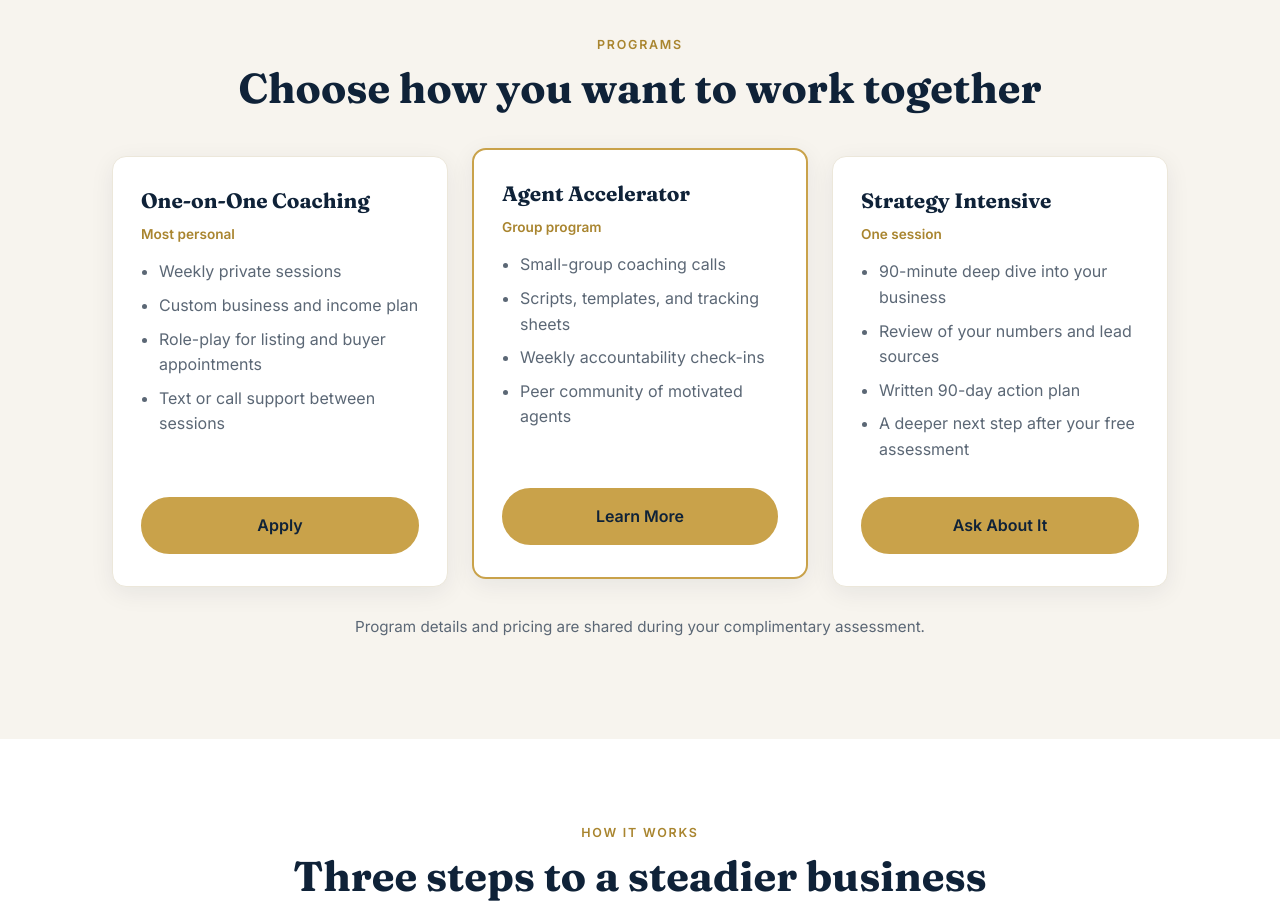
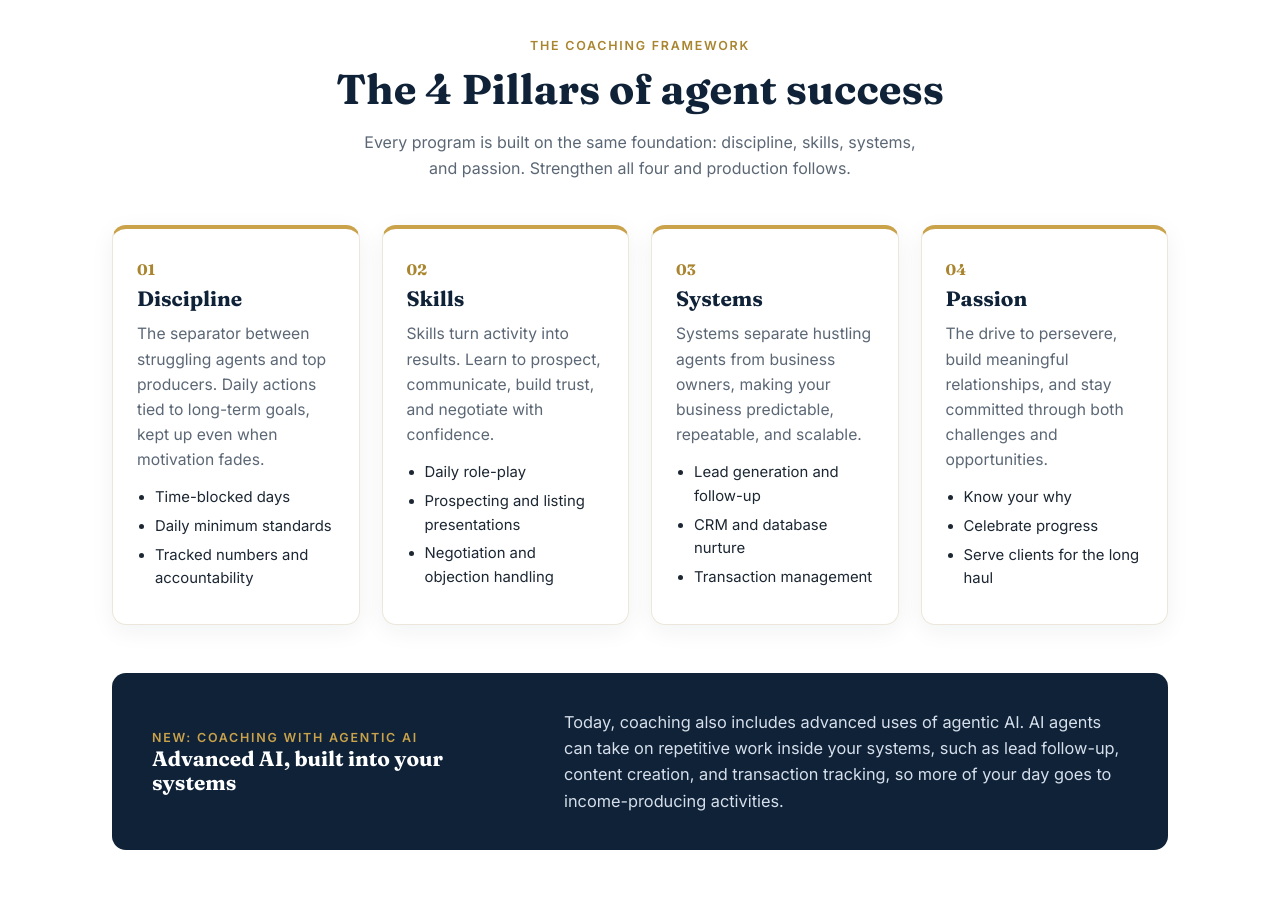
Before and after one commit to hynriai-developer/scottbarrettinspires, a plain HTML site: page index.html in a window 1280 px wide. Shown: the part 1380-2284 px from the top of the page. Drawn offline with Linux system fonts and the light colour scheme.

Commit message:
Add 4 Pillars section and agentic AI coaching to home page
Co-Authored-By: Claude Sonnet 5.5 <noreply@anthropic.com>
Claude-Session: https://claude.ai/code/session_013GpXPnP2tG3CiqhZGtHihM

```diff
--- a/index.html
+++ b/index.html
@@ -26,6 +26,7 @@
     <button class="menu-btn" aria-label="Toggle menu" aria-expanded="false">Menu</button>
     <nav id="menu">
       <a href="about.html">About</a>
+      <a href="#pillars">4 Pillars</a>
       <a href="#programs">Programs</a>
       <a href="#process">How It Works</a>
       <a href="#faq">FAQ</a>
@@ -67,6 +68,47 @@
       <p>Most agents don't need more motivation. They need a plan, a schedule, and someone holding them to it. Scott Barrett Inspires exists to give agents exactly that.</p>
       <p>Coaching is direct and practical. You leave every session with specific actions for the week, not a notebook full of ideas. The focus is on the habits that actually produce closings: consistent prospecting, confident conversations, and clean follow-up.</p>
       <p>Whether you're new to the business or established and plateaued, the goal is the same: a business that grows on purpose.</p>
+    </div>
+  </div>
+</section>
+
+<section id="pillars" class="section pillars">
+  <div class="wrap">
+    <p class="eyebrow center">The coaching framework</p>
+    <h2 class="center">The 4 Pillars of agent success</h2>
+    <p class="center sub">Every program is built on the same foundation: discipline, skills, systems, and passion. Strengthen all four and production follows.</p>
+    <div class="pillar-grid">
+      <article class="pillar">
+        <span class="pnum">01</span>
+        <h3>Discipline</h3>
+        <p>The separator between struggling agents and top producers. Daily actions tied to long-term goals, kept up even when motivation fades.</p>
+        <ul><li>Time-blocked days</li><li>Daily minimum standards</li><li>Tracked numbers and accountability</li></ul>
+      </article>
+      <article class="pillar">
+        <span class="pnum">02</span>
+        <h3>Skills</h3>
+        <p>Skills turn activity into results. Learn to prospect, communicate, build trust, and negotiate with confidence.</p>
+        <ul><li>Daily role-play</li><li>Prospecting and listing presentations</li><li>Negotiation and objection handling</li></ul>
+      </article>
+      <article class="pillar">
+        <span class="pnum">03</span>
+        <h3>Systems</h3>
+        <p>Systems separate hustling agents from business owners, making your business predictable, repeatable, and scalable.</p>
+        <ul><li>Lead generation and follow-up</li><li>CRM and database nurture</li><li>Transaction management</li></ul>
+      </article>
+      <article class="pillar">
+        <span class="pnum">04</span>
+        <h3>Passion</h3>
+        <p>The drive to persevere, build meaningful relationships, and stay committed through both challenges and opportunities.</p>
+        <ul><li>Know your why</li><li>Celebrate progress</li><li>Serve clients for the long haul</li></ul>
+      </article>
+    </div>
+    <div class="ai-band">
+      <div>
+        <p class="eyebrow">New: coaching with agentic AI</p>
+        <h3>Advanced AI, built into your systems</h3>
+      </div>
+      <p>Today, coaching also includes advanced uses of agentic AI. AI agents can take on repetitive work inside your systems, such as lead follow-up, content creation, and transaction tracking, so more of your day goes to income-producing activities.</p>
     </div>
   </div>
 </section>
@@ -138,6 +180,7 @@
   <div class="wrap narrow">
     <p class="eyebrow center">FAQ</p>
     <h2 class="center">Common questions</h2>
+    <details><summary>Do you coach on AI?</summary><p>Yes. Coaching is built on the four pillars of discipline, skills, systems, and passion, and it now includes advanced uses of agentic AI that help automate the repetitive parts of your systems.</p></details>
     <details><summary>Is coaching right for new agents?</summary><p>Yes. New agents benefit most from building good habits early. Coaching is tailored to where you are.</p></details>
     <details><summary>I'm already producing. Can coaching still help?</summary><p>Absolutely. Many agents plateau because their systems haven't kept up with their volume. Coaching helps you scale without burning out.</p></details>
     <details><summary>How much time will it take?</summary><p>Plan on one session per week plus the daily actions in your plan, which are designed to fit around showings and appointments.</p></details>
--- a/styles.css
+++ b/styles.css
@@ -119,3 +119,19 @@ input:focus,select:focus,textarea:focus{outline:2px solid var(--gold);border-col
 .page-hero h1{color:#fff;margin-bottom:.3em}
 .page-hero .eyebrow{color:var(--gold)}
 nav a[aria-current="page"]{color:var(--gold-dark)}
+
+.pillar-grid{display:grid;grid-template-columns:repeat(4,1fr);gap:22px;margin-top:44px}
+.pillar{background:#fff;border:1px solid #ece7da;border-top:4px solid var(--gold);border-radius:var(--radius);padding:28px 24px;box-shadow:0 6px 24px rgba(15,34,56,.06)}
+.pillar .pnum{font-family:Fraunces,serif;color:var(--gold-dark);font-weight:700;font-size:.95rem}
+.pillar h3{margin:.2em 0 .5em}
+.pillar p{color:var(--muted);margin:0 0 14px;font-size:.98rem}
+.pillar ul{margin:0;padding-left:18px;color:var(--ink);font-size:.93rem}
+.pillar li{margin-bottom:5px}
+.pillars{border-top:1px solid #ece7da}
+.ai-band{display:grid;grid-template-columns:1fr 1.5fr;gap:36px;align-items:center;margin-top:48px;background:var(--navy);color:#fff;border-radius:var(--radius);padding:36px 40px}
+.ai-band h3{color:#fff;margin:0}
+.ai-band .eyebrow{color:var(--gold)}
+.ai-band p{margin:0;color:#d6dfeb}
+.ai-band>p{font-size:1.02rem}
+@media(max-width:980px){.pillar-grid{grid-template-columns:repeat(2,1fr)}}
+@media(max-width:820px){.pillar-grid{grid-template-columns:1fr}.ai-band{grid-template-columns:1fr;padding:28px 24px}}
```
Also changed, not shown: about.html (+1 -0 lines).
